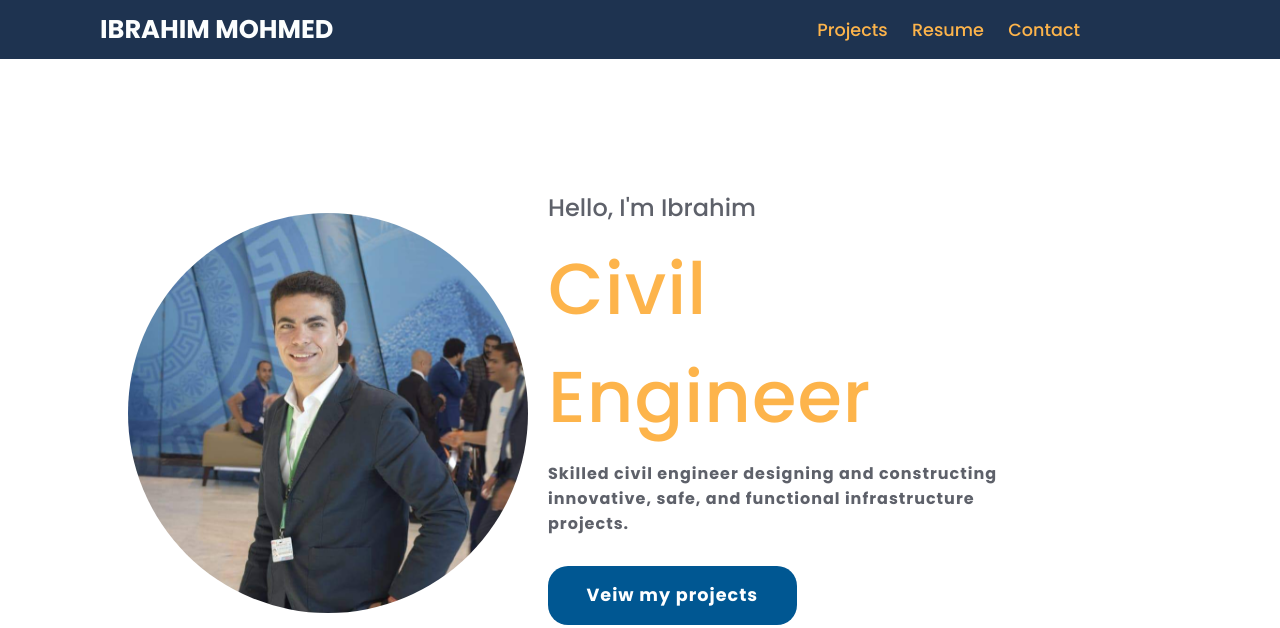
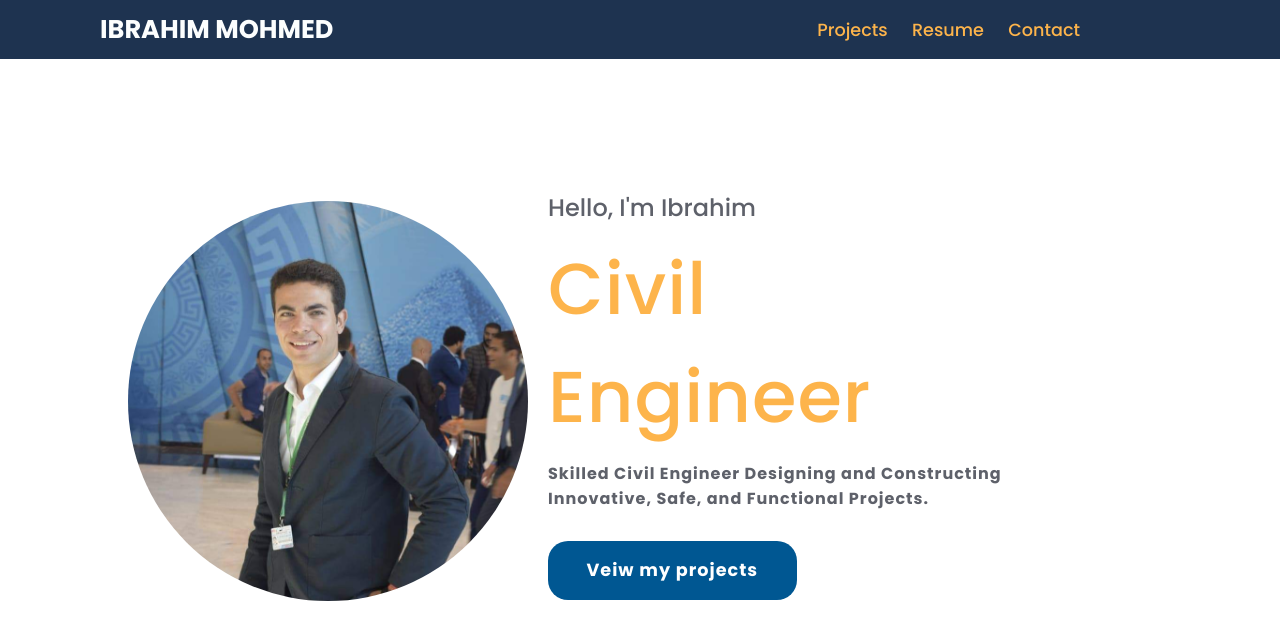
Before and after one commit to Sara1Mohsen/Sara1Mohsen.github.io, a plain HTML site: page index.html in a window 1280 px wide. Shown: the top 628 px of the page. Drawn offline with Linux system fonts and the light colour scheme.

Commit message:
Update index.html

```diff
--- a/index.html
+++ b/index.html
@@ -50,7 +50,7 @@
       </div>
         <div class="main-in">
             <h2> Hello, I'm Ibrahim<br><span>Civil Engineer</span></h2>
-            <h3>Skilled civil engineer designing and constructing innovative, safe, and functional infrastructure projects.</h3>
+            <h3>Skilled Civil Engineer Designing and Constructing Innovative, Safe, and Functional Projects.</h3>
             <a href="#projects" class="main_btn">Veiw my projects</a>
             <inner-div class="social-content">
               <a href="https://www.linkedin.com/in/ibrahim-mohamed-5ba087168?lipi=urn%3Ali%3Apage%3Ad_flagship3_profile_view_base_contact_details%3BeZF67ookS%2FqcV9zXz1QXJg%3D%3D" target="_blank"><i class="fa-brands fa-linkedin"></i></a>
```
